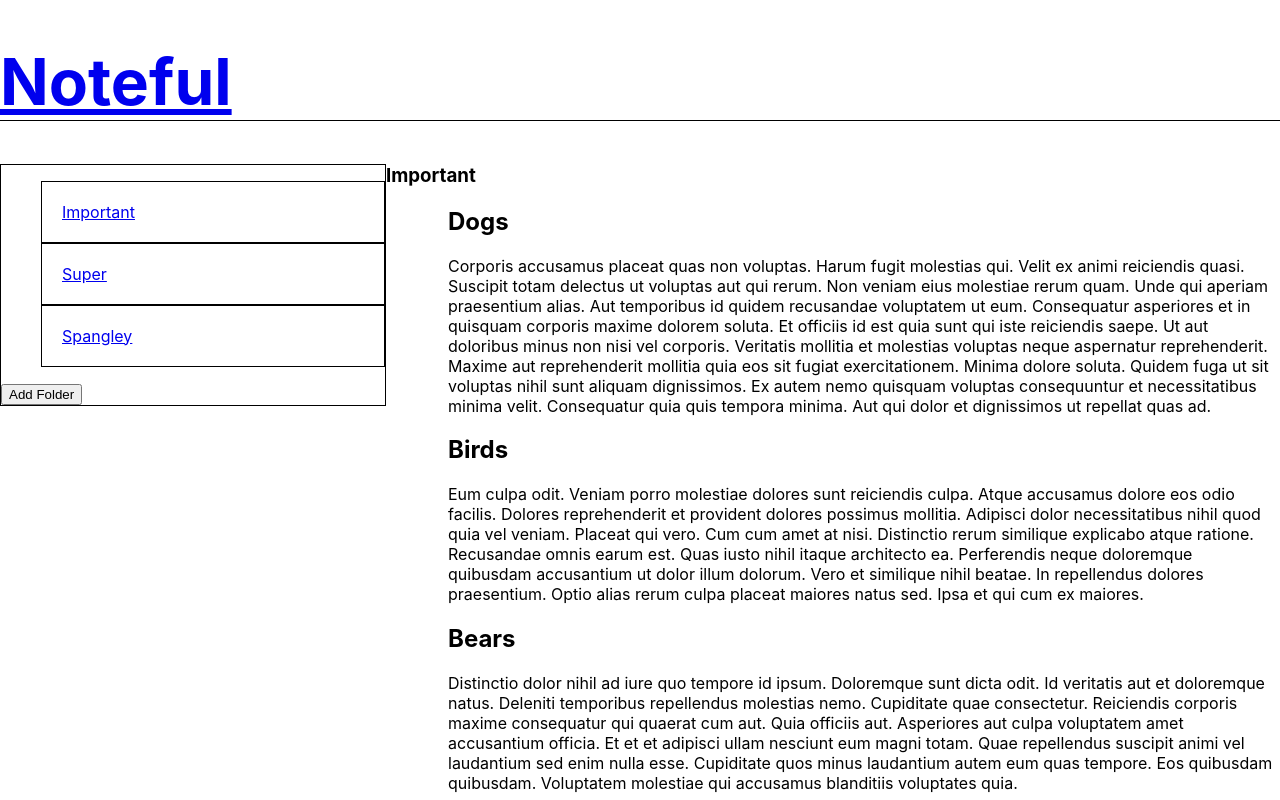
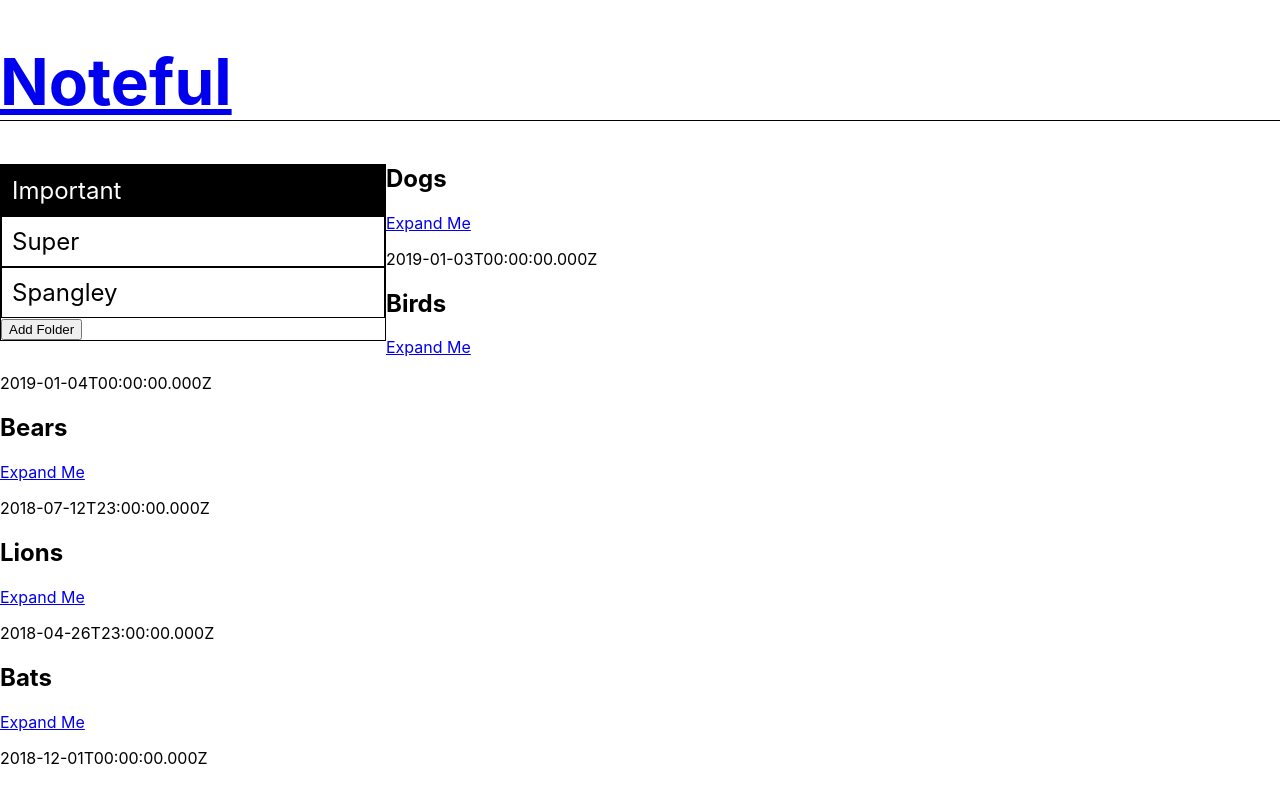
Before and after one commit to thinkful-ei-narwhal/noteful-context-Joseph-Kevin, a React (Create React App) app: page /folders/b0715efe-ffaf-11e8-8eb2-f2801f1b9fd1 in a window 1280 px wide. Shown: the top 800 px of the page. Built offline with nearby package versions, Linux system fonts and the light colour scheme.

Commit message:
finished drills

```diff
--- a/src/components/FolderList.js
+++ b/src/components/FolderList.js
@@ -12,14 +12,13 @@ export default function FolderList(props) {
   )).map(note => (
     <Note
         key={note.id}
-        note={note.id}
+        id={note.id}
         title={note.name}
-        content={note.content}/>
+        modified={note.modified}/>
   ))
 
   return(
     <div className="main">
-      <h3>{folderToDisplay.name}</h3>
       {displayNotes}
     </div>
   )
--- a/src/components/Main.js
+++ b/src/components/Main.js
@@ -5,9 +5,9 @@ export default function Main(props) {
   let displayNotes = props.notes.map(note => (
       <Note
         key={note.id}
-        note={note.id}
+        id={note.id}
         title={note.name}
-        content={note.content}/>
+        modified={note.modified}/>
     ))
 
   return(
--- a/src/components/Note.js
+++ b/src/components/Note.js
@@ -1,11 +1,13 @@
 import React from 'react';
+import { Link } from 'react-router-dom';
 
 export default function Note(props) {
   return(
     <div className="main">
-      <div id={props.id} className="note-items">
+      <div id={props.id} className="note-item" >
         <h2>{props.title}</h2>
-        <p>{props.content}</p>
+        <Link to={`note/${props.id}`}>Expand Me</Link>
+        <p>{props.modified}</p>
       </div>
     </div>
   )
--- a/src/components/constants/Sidebar.css
+++ b/src/components/constants/Sidebar.css
@@ -8,7 +8,21 @@
   list-style: none;
 }
 
-.folder-list li {
+.folder-list {
   padding: 20px;
   border: 1px solid black;
 }
+
+.nav-item a {
+  text-decoration: none;
+  display: block;
+  border: 1px solid black;
+  padding: 10px;
+  font-size: 1.5em;
+  color: black;
+}
+
+.nav-item a.selected {
+  background-color: black;
+  color: white;
+}
--- a/src/components/constants/Sidebar.js
+++ b/src/components/constants/Sidebar.js
@@ -1,16 +1,16 @@
 import React from 'react';
-import { Link } from 'react-router-dom';
+import { NavLink } from 'react-router-dom';
 
 export default function Sidebar(props) {
   let folderLinks = props.state.folders.map(folder => (
-  <li key={folder.id}><a href={`/folders/${folder.id}`}>{folder.name}</a></li>
+  <span className="nav-item"><NavLink key={folder.id} to={`/folders/${folder.id}`} activeClassName="selected">{folder.name}</NavLink></span>
   ))
 
   return(
     <div className="sidebar">
-      <ul className="folder-list">
+      <nav>
         {folderLinks}
-      </ul>
+      </nav>
       <button>Add Folder</button>
     </div>
 
```
Also changed, not shown: src/components/ExpandedNote.js (added, +16 -0 lines).
